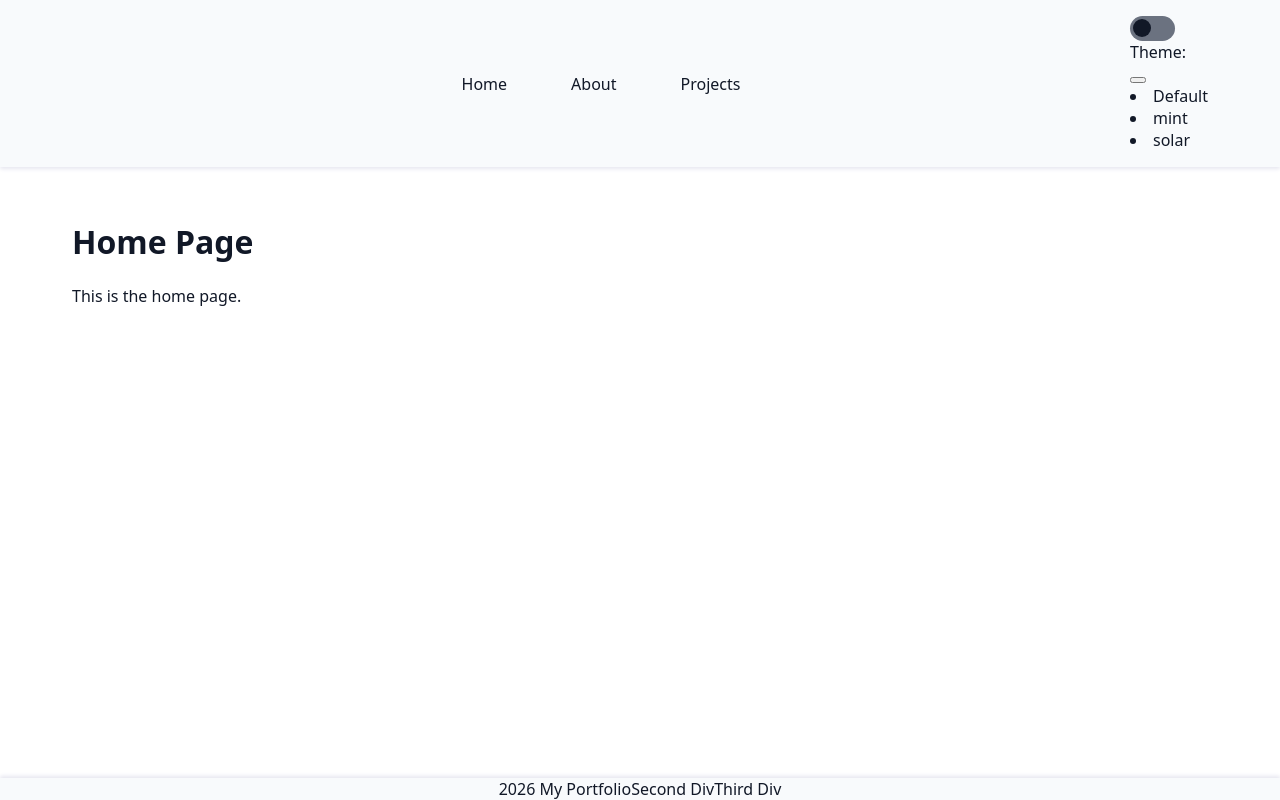
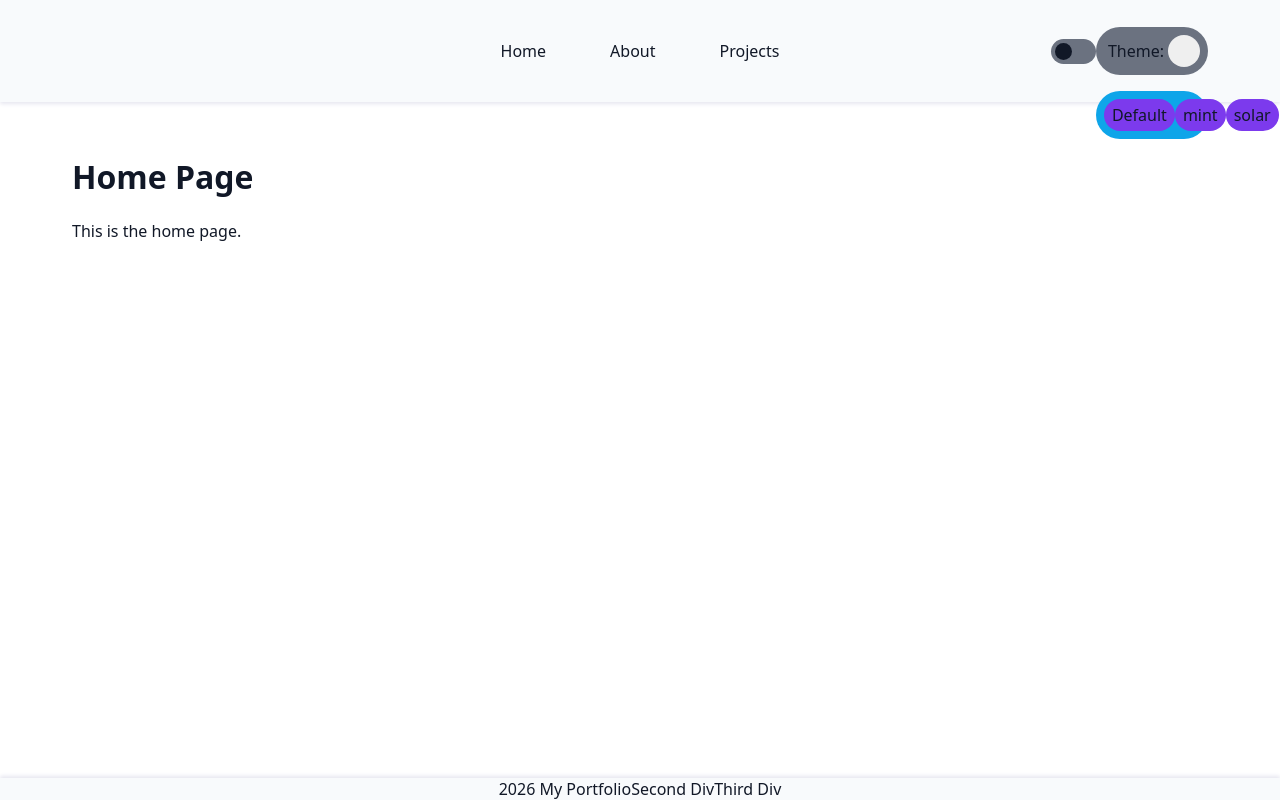
Before and after one commit to ConnorFSA/Web_Portfolio, a React (Vite) app in the folder frontend/: page / in a window 1280 px wide. Both pictures are taken after a click on the button 1159 px from the left and 80 px from the top of the page. Built offline with nearby package versions, Linux system fonts and the light colour scheme.

Commit message:
Style ThemeToggle
- Update CSS files for components
	ThemeToggle
	DropDownSelector
	Toggle
	Header

```diff
--- /dev/null
+++ b/frontend/src/components/DropDownSelector.css
@@ -0,0 +1,51 @@
+.boundry {
+    position: relative;
+    display: inline-flex;
+    align-items: center;
+    flex-wrap: nowrap;
+}
+
+.selector {
+    padding: var(--sp-2);
+    background-color: var(--muted);
+}
+
+.current-item{
+    background-color: var(--muted);
+    padding: var(--sp-1);
+    display: flex;
+    align-items: center;
+    justify-content: center;
+    white-space: nowrap;
+}
+
+.drop-button {
+    display: flex;
+    align-items: center;
+    justify-content: center;
+    cursor: pointer;
+    content: none;
+
+    height: 2rem;
+    width: 2rem;
+    border: none;
+
+    border-radius: 50%;
+}
+
+.item-list {
+    position: absolute;
+    top: 100%;
+    left: 0;
+    z-index: 999;
+    min-width: 100%;
+
+    background-color: var(--accent);
+    padding: var(--sp-2);
+    list-style: none;
+}
+
+.item {
+    justify-content: center;
+    background-color: var(--accent-2);
+}
--- a/frontend/src/components/DropDownSelector.tsx
+++ b/frontend/src/components/DropDownSelector.tsx
@@ -1,4 +1,5 @@
 import { useState, useRef, useEffect } from "react";
+import "./DropDownSelector.css";
 
 interface DropDownProps {
     options: Array<string>;
@@ -33,17 +34,17 @@ function DropDownSelector({ options, option, setOption, size = 1 }: DropDownProp
             ref={dropDownRef}
             className="boundry"
         >
-            <div className="current-item">Theme: {option}</div>
-            <button
-                className="drop-button"
-                // swap the state of isOpen
-                onClick={() => { setIsOpen(!isOpen) }}
-            >
-            </button>
-
+            <div className="selector capsule">
+                <div className="current-item">Theme: {option}</div>
+                <button
+                    className="drop-button"
+                    // swap the state of isOpen
+                    onClick={() => { setIsOpen(!isOpen) }}
+                ></button>
+            </div>
             {isOpen && (
                 // create new list element for each item in - current selection
-                <div className="item-list">
+                <ul className="item-list capsule">
                     {options.map((item) => {
                         if (item == option) {
                             return null;
@@ -51,7 +52,7 @@ function DropDownSelector({ options, option, setOption, size = 1 }: DropDownProp
                             return (
                                 <li
                                     key={item}
-                                    className="item"
+                                    className="item capsule"
                                     // set the current selection
                                     // The current option is set by the parent
                                     onClick={() => {
@@ -64,7 +65,7 @@ function DropDownSelector({ options, option, setOption, size = 1 }: DropDownProp
                             );
                         }
                     })}
-                </div>
+                </ul>
             )}
         </div>
     );
--- a/frontend/src/components/Header.css
+++ b/frontend/src/components/Header.css
@@ -14,6 +14,13 @@
   margin: 0 auto;
   padding: 1rem 2rem;
   position: relative;
+}
+
+.theme-toggle-wrapper {
+  position: absolute;
+  right: 2rem;
+  display: flex;
+  align-items: center;
 }
 
 .nav {
--- a/frontend/src/components/Header.tsx
+++ b/frontend/src/components/Header.tsx
@@ -33,7 +33,9 @@ function Header() {
             Projects
           </NavLink>
         </nav>
-        <ThemeToggle />
+        <div className="theme-toggle-wrapper">
+          <ThemeToggle />
+        </div>
       </div>
     </header>
   );
--- a/frontend/src/components/ThemeToggle.css
+++ b/frontend/src/components/ThemeToggle.css
@@ -0,0 +1,6 @@
+.theme-toggle {
+    display: flex;
+    align-items: center;
+    flex-direction: row;
+    flex-wrap: nowrap;
+}
--- a/frontend/src/components/ThemeToggle.tsx
+++ b/frontend/src/components/ThemeToggle.tsx
@@ -73,7 +73,7 @@ function ThemeToggle() {
     }
 
     return (
-        <div>
+        <div className="theme-toggle">
             <Toggle value={isDark} onChange={handleToggle} />
             <DropDownSelector option={theme} options={GetThemeList()} setOption={changeTheme}/>
         </div>
--- a/frontend/src/components/Toggle.css
+++ b/frontend/src/components/Toggle.css
@@ -3,7 +3,10 @@
     height: calc(25px * var(--toggle-size, 1));
     border-radius: 999px;
 
-    padding: calc(3px * var(--toggle-size, 1));
+    display: flex;
+    align-items: center;
+
+    padding: calc(var(--sp-1) * var(--toggle-size, 1));
     cursor: pointer;
 
     background: var(--muted);
@@ -15,8 +18,8 @@
 }
 
 .toggle-dot {
-    width: calc(18px * var(--toggle-size, 1));
-    height: calc(18px * var(--toggle-size, 1));
+    aspect-ratio: 1;
+    height: 100%;
 
     background: var(--text);
     border-radius: 50%;
@@ -24,5 +27,7 @@
 }
 
 .toggle-accent.on .toggle-dot {
-    transform: translateX(calc(20px * var(--toggle-size, 1)));
+    transform: translateX(calc(
+        (45px - 25px) * var(--toggle-size, 1)
+    ));
 }
--- a/frontend/src/index.css
+++ b/frontend/src/index.css
@@ -95,3 +95,12 @@ body {
 .app { min-height: 100vh; display: flex; flex-direction: column; background: var(--bg); color: var(--text); }
 main { flex: 1 0 auto; }
 .container { width: 100%; max-width: var(--container-width); margin: 0 auto; padding: 0 var(--sp-3); }
+
+.capsule {
+  border-radius: 999px;
+  display: inline-flex;
+  align-items: center;
+  width: 100%;
+  height: 100%;
+  padding: var(--sp-2);
+}
```
